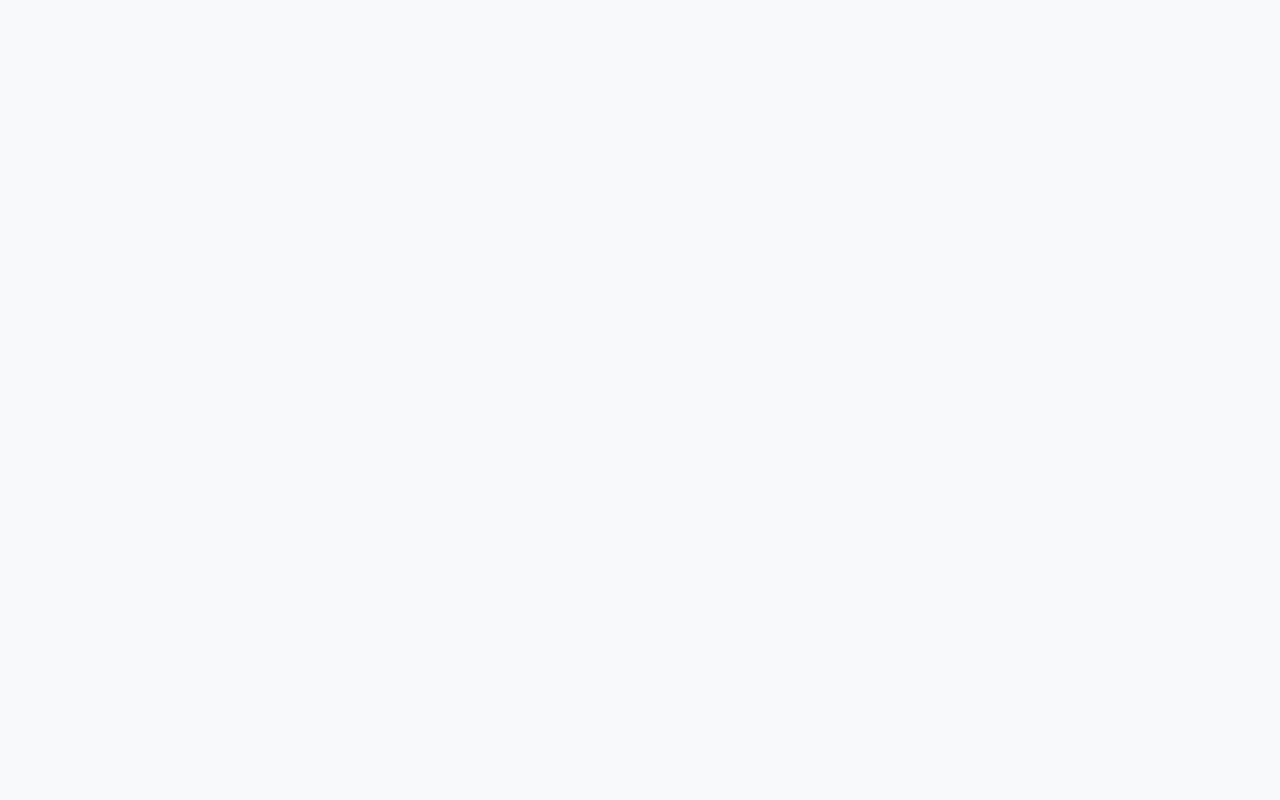
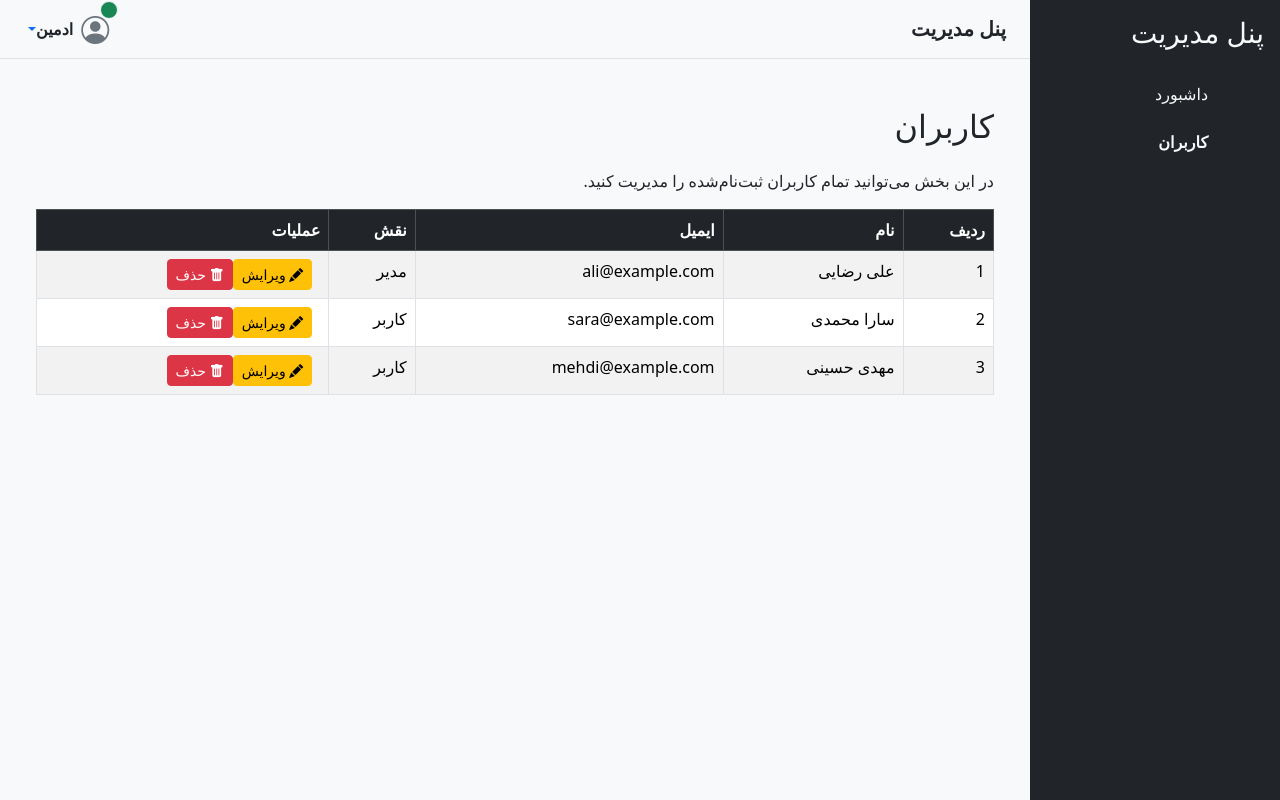
Before and after one commit to abbasimehdi/panel, a React (Vite) app: page /admin/users in a window 1280 px wide. Before the commit this address had no page. Built offline with nearby package versions, Linux system fonts and the light colour scheme.

Commit message:
Add admin pages

```diff
--- a/src/App.jsx
+++ b/src/App.jsx
@@ -1,18 +1,15 @@
 import React from "react";
 import { BrowserRouter as Router, Routes, Route } from "react-router-dom";
 import Home from "./front/Home.jsx";
+import Admin from "./admin/Admin.jsx";
+
 const App = () => {
   return (
     <Router>
-      <div className="d-flex">
-        <div className="flex-grow-1">
-          <div className="p-4">
-            <Routes>
-              <Route path="/" element={<Home />} />
-            </Routes>
-          </div>
-        </div>
-      </div>
+      <Routes>
+        <Route path="/" element={<Home />} />
+        <Route path="/admin/*" element={<Admin />} />
+      </Routes>
     </Router>
   );
 };
--- /dev/null
+++ b/src/admin/Admin.jsx
@@ -0,0 +1,29 @@
+import React from "react";
+import Sidebar from "./components/Navbar.jsx";
+import UserDropdown from "./layouts/UserDropdown.jsx";
+import AdminRoutes from "./routes/AdinRoutes.jsx";
+
+const Admin = () => {
+  return (
+    <div className="d-flex" style={{ minHeight: "100vh" }} dir="rtl">
+      {/* Sidebar */}
+      <Sidebar />
+
+      {/* Main content */}
+      <div className="flex-grow-1 d-flex flex-column">
+        {/* Top bar */}
+        <nav className="navbar navbar-light bg-light border-bottom justify-content-between px-4">
+          <h5 className="m-0 fw-bold">پنل مدیریت</h5>
+          <UserDropdown />
+        </nav>
+
+        {/* Page Content */}
+        <div className="flex-grow-1 p-4">
+          <AdminRoutes />
+        </div>
+      </div>
+    </div>
+  );
+};
+
+export default Admin;
--- /dev/null
+++ b/src/admin/components/Navbar.jsx
@@ -0,0 +1,35 @@
+import React from "react";
+import { NavLink } from "react-router-dom";
+
+const Sidebar = () => {
+  return (
+    <div className="bg-dark text-light vh-100 p-3" style={{ width: "250px" }}>
+      <h3 className="mb-4">پنل مدیریت</h3>
+      <ul className="nav flex-column">
+        <li className="nav-item mb-2">
+          <NavLink
+            className={({ isActive }) =>
+              `nav-link text-light ${isActive ? "fw-bold text-warning" : ""}`
+            }
+            to="/admin/dashboard"
+          >
+            داشبورد
+          </NavLink>
+        </li>
+
+        <li className="nav-item mb-2">
+          <NavLink
+            className={({ isActive }) =>
+              `nav-link text-light ${isActive ? "fw-bold text-warning" : ""}`
+            }
+            to="/admin/users"
+          >
+            کاربران
+          </NavLink>
+        </li>
+      </ul>
+    </div>
+  );
+};
+
+export default Sidebar;
--- /dev/null
+++ b/src/admin/layouts/UserDropdown.jsx
@@ -0,0 +1,70 @@
+import React from "react";
+import "bootstrap/dist/css/bootstrap.min.css";
+import "bootstrap-icons/font/bootstrap-icons.css";
+
+const UserDropdown = () => {
+  return (
+    <div className="dropdown position-relative">
+      <a
+        className="d-flex align-items-center text-decoration-none dropdown-toggle"
+        href="#"
+        id="userDropdown"
+        role="button"
+        data-bs-toggle="dropdown"
+        aria-expanded="false"
+      >
+        {/* ✅ Bootstrap Icon Avatar */}
+        <div className="position-relative ms-2">
+          <i
+            className="bi bi-person-circle fs-3 text-secondary"
+            style={{ width: "40px", height: "40px" }}
+          ></i>
+
+          {/* Status Dot */}
+          <span
+            className="position-absolute translate-middle p-2 bg-success border border-light rounded-circle"
+            style={{
+              top: "2px",
+              left: "28px",
+              width: "10px",
+              height: "10px",
+            }}
+          ></span>
+        </div>
+
+        {/* Username */}
+        <span className="fw-bold text-dark">ادمین</span>
+      </a>
+
+      {/* ✅ RTL aligned dropdown */}
+      <ul
+        className="dropdown-menu dropdown-menu-start shadow text-end"
+        aria-labelledby="userDropdown"
+      >
+        <li>
+          <h6 className="dropdown-header">وضعیت</h6>
+        </li>
+        <li>
+          <a className="dropdown-item" href="#">
+            <span className="badge bg-success ms-2">●</span> آنلاین
+          </a>
+        </li>
+        <li>
+          <a className="dropdown-item" href="#">
+            <span className="badge bg-warning ms-2">●</span> در انتظار
+          </a>
+        </li>
+        <li>
+          <a className="dropdown-item" href="#">
+            <span className="badge bg-secondary ms-2">●</span> آفلاین
+          </a>
+        </li>
+        <li><hr className="dropdown-divider" /></li>
+        <li><a className="dropdown-item" href="#">پروفایل</a></li>
+        <li><a className="dropdown-item text-danger" href="#">خروج</a></li>
+      </ul>
+    </div>
+  );
+};
+
+export default UserDropdown;
--- /dev/null
+++ b/src/admin/routes/AdinRoutes.jsx
@@ -0,0 +1,19 @@
+
+// src/admin/AdminRoutes.jsx
+import React from "react";
+import { Routes, Route, Navigate } from "react-router-dom";
+import Dashboard from "../components/Dashboard.jsx";
+import Users from "../pages/Users.jsx";
+
+const AdminRoutes = () => {
+  return (
+    <Routes>
+      <Route path="/" element={<Navigate to="dashboard" />} />
+      <Route path="dashboard" element={<Dashboard />} />
+      <Route path="users" element={<Users />} />
+      <Route path="*" element={<h2>صفحه پیدا نشد</h2>} />
+    </Routes>
+  );
+};
+
+export default AdminRoutes;
--- a/src/front/layouts/Auth.jsx
+++ b/src/front/layouts/Auth.jsx
@@ -1,10 +1,18 @@
 import React from "react";
+import { useNavigate } from "react-router-dom";
 
 const Auth = () => {
+  const navigate = useNavigate();
+
+  const handleLogin = () => {
+    // Here you can add real authentication logic
+    navigate("/admin");
+  };
+
   return (
     <div className="d-flex">
-      <a className="btn btn-outline-light me-2" href="#">ورود</a>
-      <a className="btn btn-light" href="#">ثبت نام</a>
+      <a className="btn btn-outline-light me-2" href="#">ثبت نام</a>
+      <button className="btn btn-light" onClick={handleLogin}>ورود</button>
     </div>
   );
 };
```
Also changed, not shown: src/admin/components/Sidebar.jsx (added, +24 -0 lines), src/components/Navbar.jsx (deleted, +0 -21 lines), src/components/Sidebar.jsx (deleted, +0 -36 lines), src/admin/components/Dashboard.jsx (renamed from src/components/Dashboard.jsx), src/admin/pages/Settings.jsx (renamed from src/pages/Settings.jsx), src/admin/pages/Users.jsx (renamed from src/pages/Users.jsx).
